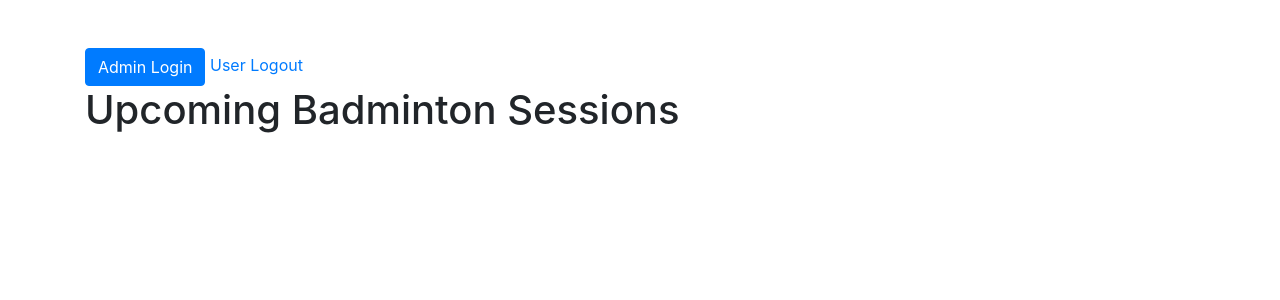
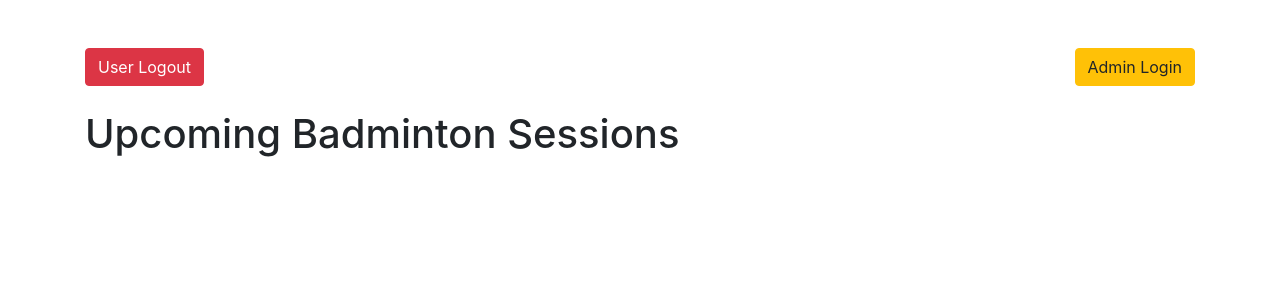
Before and after one commit to JAYapeter/BadmintonSessions, a Flask app: page / in a window 1280 px wide. Shown: the top 300 px of the page. Run offline with Flask 3, Linux system fonts and the light colour scheme; the visitor is signed in with stand-in values (Sample User, id 1); data that the repository does not hold is empty; some libraries are stand-ins or nearby versions.

Commit message:
minor styling changes

```diff
--- a/templates/admin.html
+++ b/templates/admin.html
@@ -4,7 +4,7 @@
 <head>
     <meta charset="UTF-8">
     <meta name="viewport" content="width=device-width, initial-scale=1.0">
-    <title>Admin Panel</title>
+    <title>Badminton Sessions - Admin</title>
     <link rel="stylesheet" href="https://stackpath.bootstrapcdn.com/bootstrap/4.5.2/css/bootstrap.min.css">
     <script src="https://code.jquery.com/jquery-3.5.1.min.js"></script>
     <script src="https://code.jquery.com/ui/1.12.1/jquery-ui.min.js"></script>
@@ -15,8 +15,8 @@
 
 <body>
     <div class="container mt-5">
+        <a href="{{ url_for('admin_logout') }}" class="btn btn-danger mb-4">Admin Logout</a>
         <h1>Admin Panel</h1>
-        <a href="{{ url_for('admin_logout') }}" class="btn btn-danger mb-4">Logout</a>
 
         <h3>Add New Session</h3>
         <form method="POST" action="{{ url_for('admin') }}">
--- a/templates/index.html
+++ b/templates/index.html
@@ -5,7 +5,7 @@
     <meta charset="UTF-8">
     <meta name="viewport" content="width=device-width, initial-scale=1.0">
     <meta name="csrf-token" content="{{ csrf_token() }}">
-    <title>Upcoming Sessions</title>
+    <title>Badminton Sessions</title>
     <link rel="stylesheet" href="https://stackpath.bootstrapcdn.com/bootstrap/4.5.2/css/bootstrap.min.css">
     <script src="https://code.jquery.com/jquery-3.5.1.min.js"></script>
     <script src="https://cdn.jsdelivr.net/npm/@popperjs/core@2.9.2/dist/umd/popper.min.js"></script>
@@ -14,8 +14,8 @@
 
 <body>
     <div class="container mt-5">
-        <a href="{{ url_for('admin_login') }}" class="btn btn-primary">Admin Login</a>
-        <a href="{{ url_for('logout') }}">User Logout</a>
+        <a href="{{ url_for('logout') }}" class="btn btn-danger mb-4">User Logout</a>
+        <a href="{{ url_for('admin_login') }}" class="btn btn-warning mb-4" style="float: right;">Admin Login</a>
         <h1>Upcoming Badminton Sessions</h1>
         <div class="row">
             {% for session in sessions %}
@@ -44,7 +44,7 @@
                         <!-- View Participants Button with Modal Trigger -->
                         <button type="button" class="btn btn-secondary view-participants-btn"
                             data-session-id="{{ session.id }}" data-toggle="modal"
-                            data-target="#viewParticipantsModal{{ session.id }}">
+                            data-target="#viewParticipantsModal{{ session.id }}" style="float: right;">
                             View Participants
                         </button>
                     </div>
```
